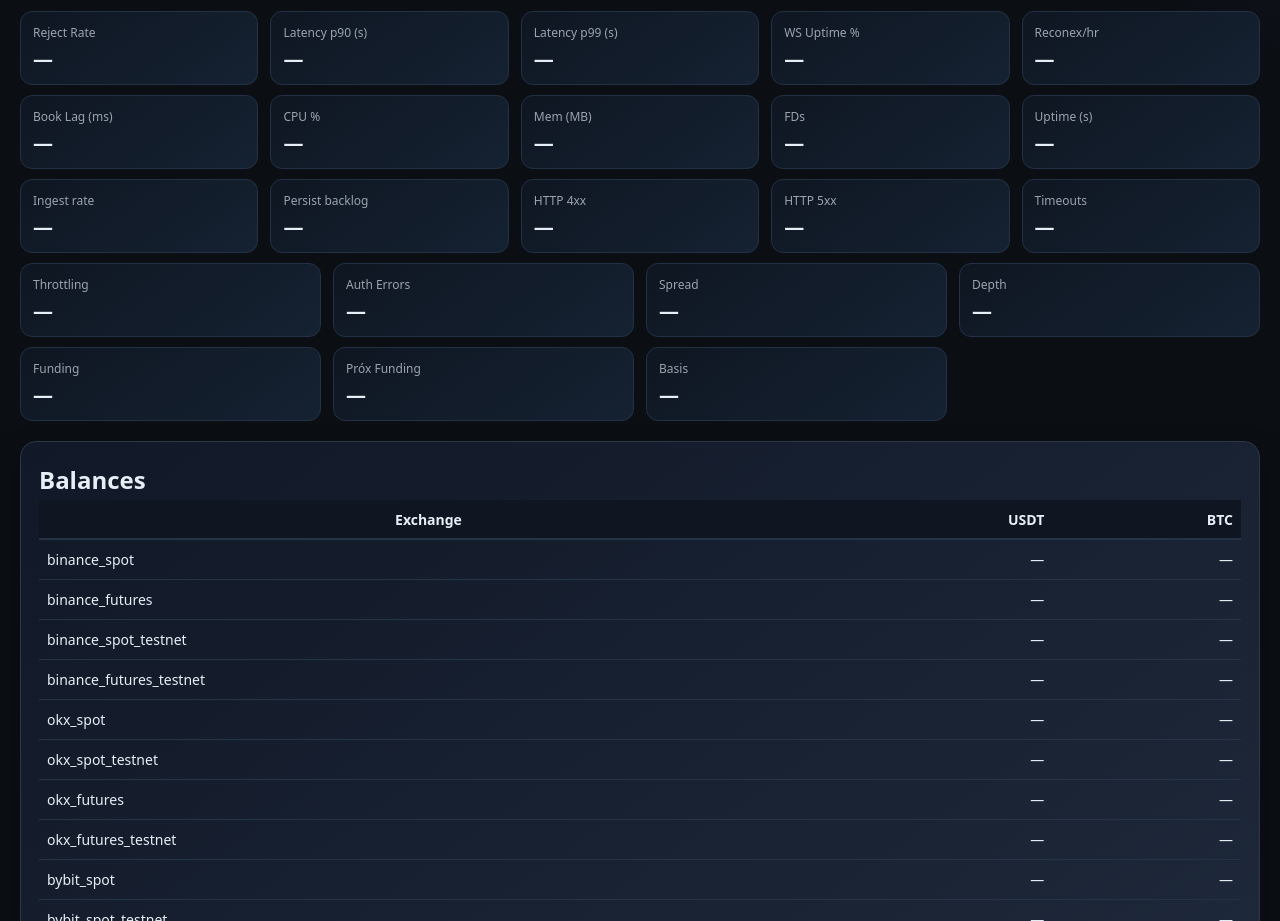
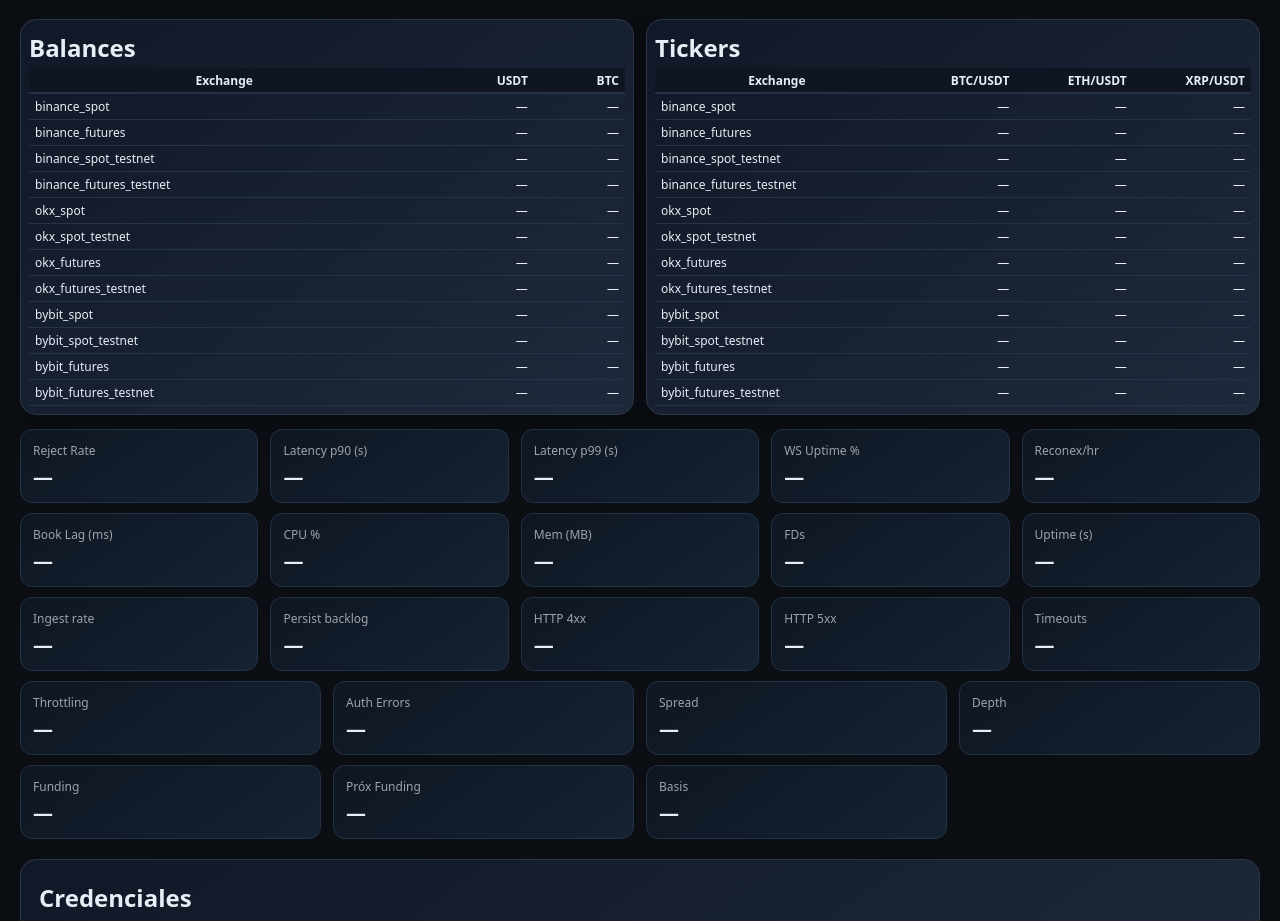
Before and after one commit to Dagt/TradeBot, a plain HTML site: page src/tradingbot/apps/api/static/index.html in a window 1280 px wide. Shown: the part 370-1291 px from the top of the page. Drawn offline with Linux system fonts and the light colour scheme; no server answers.

Commit message:
Move balances and tickers tables to top and add compact card styling

```diff
--- a/src/tradingbot/apps/api/static/index.html
+++ b/src/tradingbot/apps/api/static/index.html
@@ -11,6 +11,27 @@
 <body>
   <h1>Monitoreo</h1>
   <div class="muted" id="health">Comprobando estado…</div>
+  <div class="grid2" style="margin:14px 0 10px">
+    <div class="card card-sm">
+      <h2>Balances</h2>
+      <table id="bal-table">
+        <thead>
+          <tr><th>Exchange</th><th>USDT</th><th>BTC</th></tr>
+        </thead>
+        <tbody id="bal-body"></tbody>
+      </table>
+    </div>
+
+    <div class="card card-sm">
+      <h2>Tickers</h2>
+      <table id="tick-table">
+        <thead>
+          <tr><th>Exchange</th><th>BTC/USDT</th><th>ETH/USDT</th><th>XRP/USDT</th></tr>
+        </thead>
+        <tbody id="tick-body"></tbody>
+      </table>
+    </div>
+  </div>
   <div class="grid5" style="margin:14px 0 10px">
     <div class="kv"><div class="k">Reject Rate</div><div class="v" id="m-reject">—</div></div>
     <div class="kv"><div class="k">Latency p90 (s)</div><div class="v" id="m-lat90">—</div></div>
@@ -42,26 +63,6 @@
     <div class="kv"><div class="k">Funding</div><div class="v" id="m-funding-now">—</div></div>
     <div class="kv"><div class="k">Próx Funding</div><div class="v" id="m-funding-next">—</div></div>
     <div class="kv"><div class="k">Basis</div><div class="v" id="m-basis">—</div></div>
-  </div>
-
-  <div class="card" style="margin-top:16px">
-    <h2>Balances</h2>
-    <table id="bal-table">
-      <thead>
-        <tr><th>Exchange</th><th>USDT</th><th>BTC</th></tr>
-      </thead>
-      <tbody id="bal-body"></tbody>
-    </table>
-  </div>
-
-  <div class="card" style="margin-top:16px">
-    <h2>Tickers</h2>
-    <table id="tick-table">
-      <thead>
-        <tr><th>Exchange</th><th>BTC/USDT</th><th>ETH/USDT</th><th>XRP/USDT</th></tr>
-      </thead>
-      <tbody id="tick-body"></tbody>
-    </table>
   </div>
 
   <div class="card" style="margin-top:16px">
--- a/src/tradingbot/apps/api/static/styles.css
+++ b/src/tradingbot/apps/api/static/styles.css
@@ -106,6 +106,10 @@
   box-shadow: 0 16px 30px rgba(0,0,0,.45);
   border-color: #3b4a63;
 }
+.card-sm{
+  padding:8px;
+  margin-top:8px;
+}
 
 /* pequeñas tarjetas KPI */
 .kv{
@@ -123,9 +127,11 @@
 .grid3{ display:grid; grid-template-columns: repeat(3,1fr); gap:12px }
 .grid4{ display:grid; grid-template-columns: repeat(4,1fr); gap:12px }
 .grid5{ display:grid; grid-template-columns: repeat(5,1fr); gap:12px }
+.grid2{ display:grid; grid-template-columns: repeat(2,1fr); gap:12px }
 @media (max-width: 1200px){ .grid5{ grid-template-columns: repeat(3,1fr) } }
 @media (max-width: 900px){ .grid4, .grid3, .grid5{ grid-template-columns: repeat(2,1fr) } }
-@media (max-width: 600px){ .grid4, .grid3, .grid5{ grid-template-columns: 1fr } }
+@media (max-width: 900px){ .grid2{ grid-template-columns: 1fr } }
+@media (max-width: 600px){ .grid4, .grid3, .grid5, .grid2{ grid-template-columns: 1fr } }
 
 
 /* Grid compacto */
@@ -194,8 +200,8 @@
 
 
 /* ====== Tablas ====== */
-table{ width:100%; border-collapse:collapse; font-size:14px }
-th,td{ padding:10px 8px; border-bottom:1px solid #253346 }
+table{ width:100%; border-collapse:collapse; font-size:12px }
+th,td{ padding:4px 6px; border-bottom:1px solid #253346 }
 th{
   background:#0f1622;
   position:sticky; top:0; z-index:1;
```
